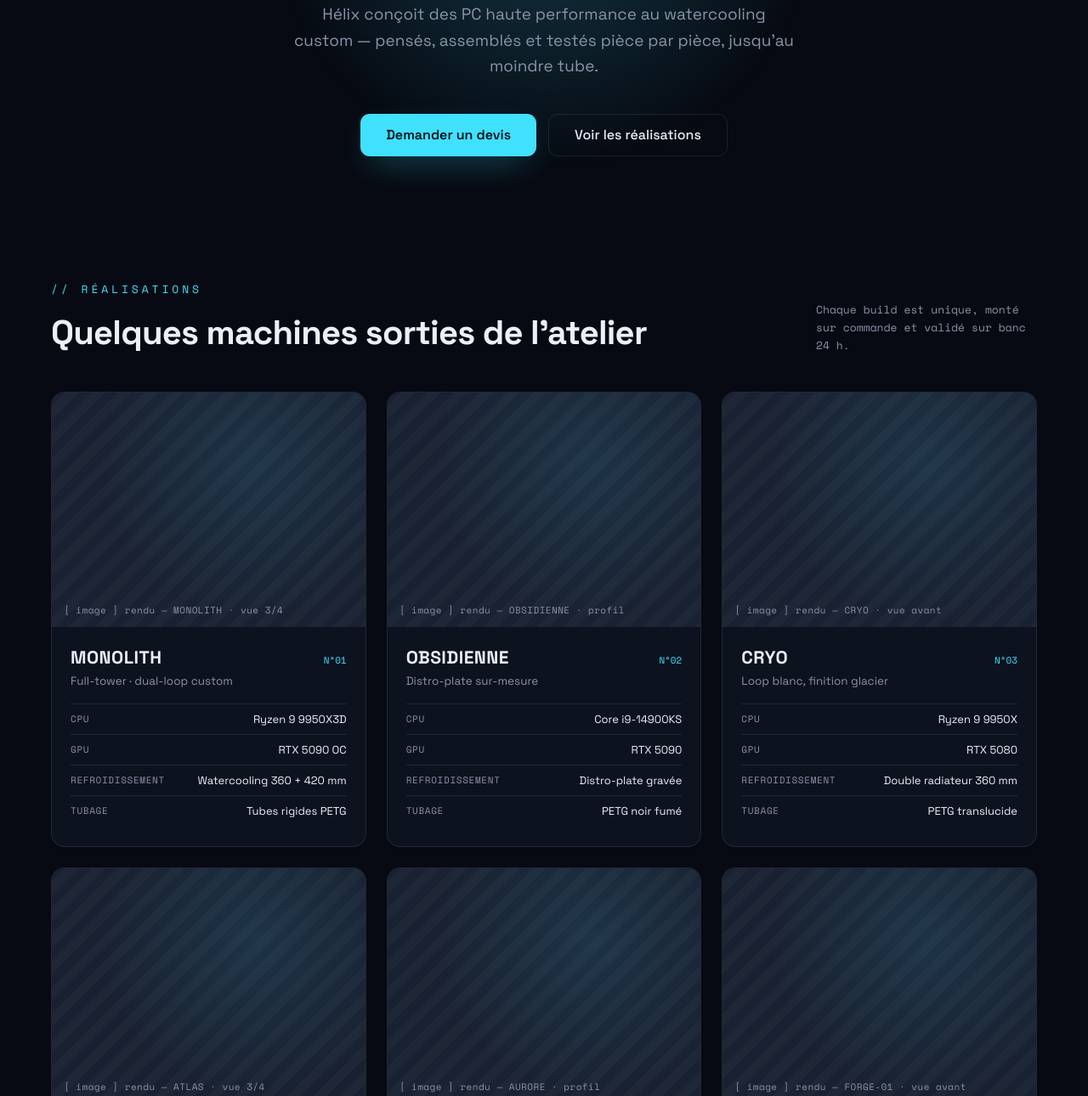
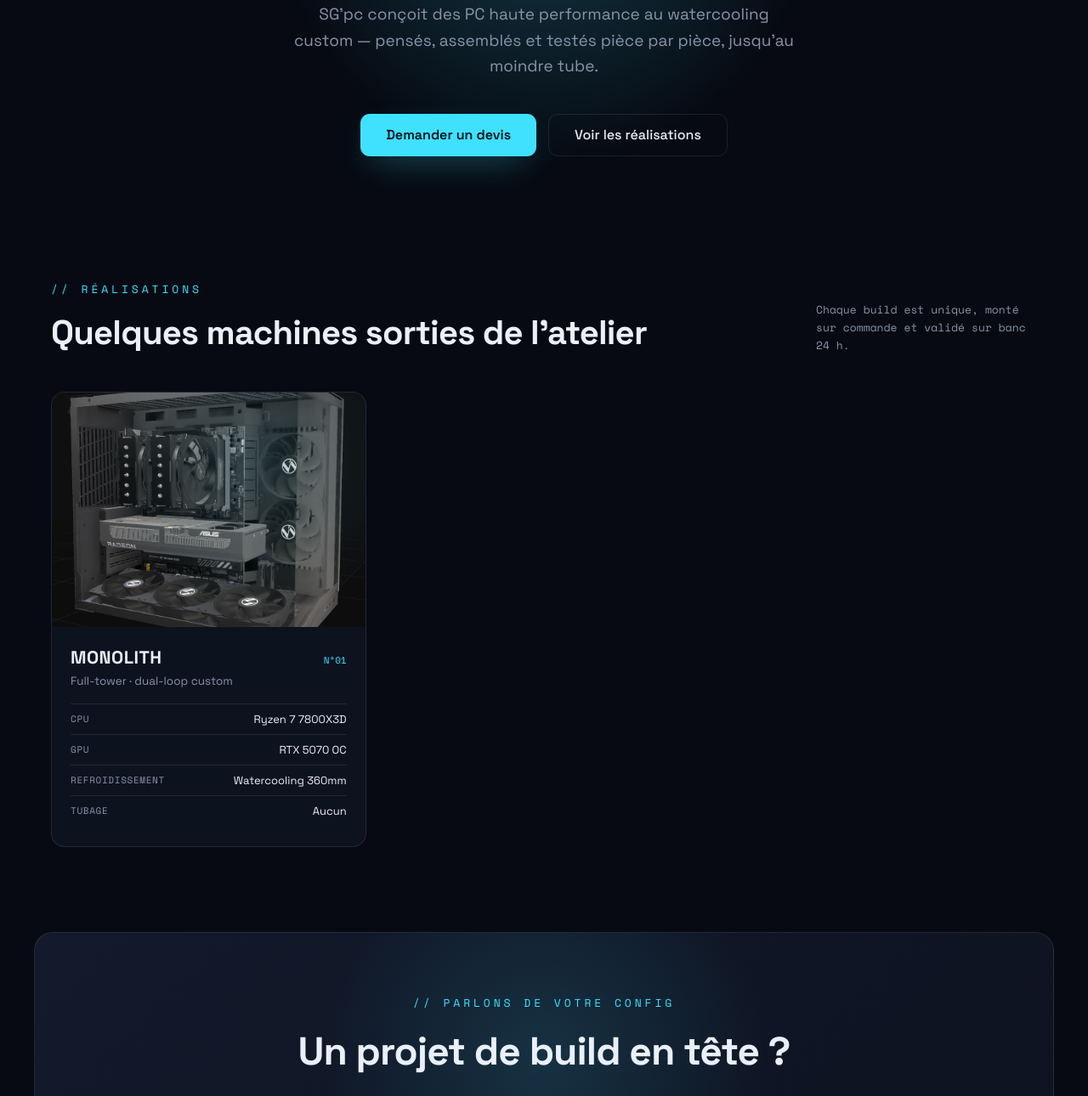
Before and after one commit to simeongarin-star/site-pc, a plain HTML site: page public/Helix.dc.html in a window 1280 px wide. Shown: the part 404-1694 px from the top of the page at 85% size. Drawn offline with nearby package versions, Linux system fonts and the light colour scheme.

```diff
--- a/public/Helix.css
+++ b/public/Helix.css
@@ -345,3 +345,24 @@
   }
   .home { transform: none; filter: none; }
 }
+
+/* ========================================================================== */
+/* carte des build  */
+/* ========================================================================== */
+.card__media {
+  aspect-ratio: 4 / 3; /* ou 16 / 9 */
+  position: relative;
+  overflow: hidden;
+}
+.card__media-img {
+  position: absolute;
+  inset: 0;
+  width: 100%;
+  height: 100%;
+  object-fit: cover;
+  z-index: 0;
+}
+.card__media-glow {
+  z-index: 1; /* reste au-dessus de l'image, comme effet visuel */
+  pointer-events: none;
+}
--- a/public/Helix.dc.html
+++ b/public/Helix.dc.html
@@ -3,8 +3,8 @@
 <head>
   <meta charset="utf-8">
   <meta name="viewport" content="width=device-width, initial-scale=1">
-  <title>HÉLIX — PC sur-mesure & watercooling custom</title>
-  <meta name="description" content="Hélix conçoit des PC haute performance au watercooling custom : pensés, assemblés et testés pièce par pièce.">
+  <title>SG'pc sur-mesure & watercooling custom</title>
+  <meta name="description" content="SG'pc conçoit des PC haute performance au watercooling custom : pensés, assemblés et testés pièce par pièce.">
 
   <!-- Polices -->
   <link rel="preconnect" href="https://fonts.googleapis.com">
@@ -32,7 +32,7 @@
     <header class="nav">
       <div class="brand">
         <div class="brand__mark" aria-hidden="true"></div>
-        <span class="brand__name">HÉLIX</span>
+        <span class="brand__name">SG'pc</span>
       </div>
       <nav class="nav__links">
         <a href="#realisations" onClick="{{ scrollWork }}" class="nav-link">Réalisations</a>
@@ -48,7 +48,7 @@
         <div class="hero__inner">
           <div class="eyebrow">// ATELIER DE BUILDS SUR-MESURE</div>
           <h1 class="hero__title">Des machines d'exception,<br>montées à la main.</h1>
-          <p class="hero__lead">Hélix conçoit des PC haute performance au watercooling custom — pensés, assemblés et testés pièce par pièce, jusqu'au moindre tube.</p>
+          <p class="hero__lead">SG'pc conçoit des PC haute performance au watercooling custom — pensés, assemblés et testés pièce par pièce, jusqu'au moindre tube.</p>
           <div class="hero__actions">
             <button type="button" onClick="{{ openQuote }}" class="btn btn-accent btn-lg">Demander un devis</button>
             <button type="button" onClick="{{ scrollWork }}" class="btn btn-ghost btn-lg">Voir les réalisations</button>
@@ -63,7 +63,7 @@
         <div>
           <div class="eyebrow">// ATELIER DE BUILDS SUR-MESURE</div>
           <h1 class="hero__title">Des machines d'exception, montées à la main.</h1>
-          <p class="hero__lead">Hélix conçoit des PC haute performance au watercooling custom — pensés, assemblés et testés pièce par pièce.</p>
+          <p class="hero__lead">SG'pc conçoit des PC haute performance au watercooling custom — pensés, assemblés et testés pièce par pièce.</p>
           <div class="hero__actions">
             <button type="button" onClick="{{ openQuote }}" class="btn btn-accent btn-lg">Demander un devis</button>
             <button type="button" onClick="{{ scrollWork }}" class="btn btn-ghost btn-lg">Voir les réalisations</button>
@@ -93,7 +93,7 @@
             <!-- Vignette « image » du build -->
             <div class="card__media">
               <div class="card__media-glow" aria-hidden="true"></div>
-              <div class="card__media-label">[ image ] {{ build.caption }}</div>
+              <img src="{{ build.img }}" alt="{{ build.caption }}" class="card__media-img">
             </div>
             <!-- Détails du build -->
             <div class="card__body">
@@ -123,14 +123,14 @@
           <h2 class="cta__title">Un projet de build en tête ?</h2>
           <p class="cta__lead">Décrivez votre besoin, on revient vers vous sous 48 h avec une proposition détaillée et chiffrée.</p>
           <button type="button" onClick="{{ openQuote }}" class="btn btn-accent btn-xl">Demander un devis</button>
-          <div class="cta__contact">contact@helix-builds.fr</div>
+          <div class="cta__contact"></div>
         </div>
       </div>
     </section>
 
     <!-- PIED DE PAGE -->
     <footer class="footer">
-      <span class="footer__brand">HÉLIX</span>
+      <span class="footer__brand">SG'pc</span>
       <span class="footer__meta">© 2026 · Builds PC sur-mesure · Watercooling custom</span>
     </footer>
   </div>
@@ -169,7 +169,8 @@
               <option>Pièce unique / showcase</option>
             </select>
             <select ref="{{ setFieldBudget }}" class="field" aria-label="Budget">
-              <option>3 000 à 5 000 €</option>
+              <option>1200 à 2500 €</option>
+              <option>2500 à 5 000 €</option>
               <option>5 000 à 8 000 €</option>
               <option>8 000 € et plus</option>
             </select>
--- a/public/Helix.js
+++ b/public/Helix.js
@@ -275,13 +275,13 @@
         stop: this.stop,
         // Catalogue des builds affichés dans la grille « Réalisations »
         builds: [
-          { num: '01', name: 'MONOLITH',   tag: 'Full-tower · dual-loop custom',  cpu: 'Ryzen 9 9950X3D',    gpu: 'RTX 5090 OC', cool: 'Watercooling 360 + 420 mm',  tube: 'Tubes rigides PETG', caption: 'rendu — MONOLITH · vue 3/4' },
-          { num: '02', name: 'OBSIDIENNE', tag: 'Distro-plate sur-mesure',        cpu: 'Core i9-14900KS',    gpu: 'RTX 5090',    cool: 'Distro-plate gravée',        tube: 'PETG noir fumé',     caption: 'rendu — OBSIDIENNE · profil' },
-          { num: '03', name: 'CRYO',       tag: 'Loop blanc, finition glacier',   cpu: 'Ryzen 9 9950X',      gpu: 'RTX 5080',    cool: 'Double radiateur 360 mm',    tube: 'PETG translucide',   caption: 'rendu — CRYO · vue avant' },
-          { num: '04', name: 'ATLAS',      tag: 'Station de travail HEDT',        cpu: 'Threadripper 7980X', gpu: 'RTX 5090',    cool: 'Mono-bloc CPU custom',       tube: 'Tubes rigides',      caption: 'rendu — ATLAS · vue 3/4' },
-          { num: '05', name: 'AURORE',     tag: 'Verre trempé, RGB discret',      cpu: 'Ryzen 7 9800X3D',    gpu: 'RTX 5080',    cool: 'AIO 420 mm custom',          tube: 'Soft-tube gainé',    caption: 'rendu — AURORE · profil' },
-          { num: '06', name: 'FORGE-01',   tag: 'Pièce unique numérotée',         cpu: 'Core i9-14900K',     gpu: 'RTX 5090',    cool: 'Loop dual + réservoir gravé', tube: 'PETG sur-mesure',   caption: 'rendu — FORGE-01 · vue avant' },
-        ],
+          { num: '01', name: 'MONOLITH',   tag: 'Full-tower · dual-loop custom',  cpu: 'Ryzen 7 7800X3D',    gpu: 'RTX 5070 OC', cool: 'Watercooling 360mm', tube: 'Aucun', caption: 'rendu — MONOLITH · vue 3/4', img: './images/image.png' },
+        //   { num: '02', name: 'OBSIDIENNE', tag: 'Distro-plate sur-mesure',        cpu: 'Core i9-14900KS',    gpu: 'RTX 5090',    cool: 'Distro-plate gravée',        tube: 'PETG noir fumé',     caption: 'rendu — OBSIDIENNE · profil' },
+        //   { num: '03', name: 'CRYO',       tag: 'Loop blanc, finition glacier',   cpu: 'Ryzen 9 9950X',      gpu: 'RTX 5080',    cool: 'Double radiateur 360 mm',    tube: 'PETG translucide',   caption: 'rendu — CRYO · vue avant' },
+        //   { num: '04', name: 'ATLAS',      tag: 'Station de travail HEDT',        cpu: 'Threadripper 7980X', gpu: 'RTX 5090',    cool: 'Mono-bloc CPU custom',       tube: 'Tubes rigides',      caption: 'rendu — ATLAS · vue 3/4' },
+        //   { num: '05', name: 'AURORE',     tag: 'Verre trempé, RGB discret',      cpu: 'Ryzen 7 9800X3D',    gpu: 'RTX 5080',    cool: 'AIO 420 mm custom',          tube: 'Soft-tube gainé',    caption: 'rendu — AURORE · profil' },
+        //   { num: '06', name: 'FORGE-01',   tag: 'Pièce unique numérotée',         cpu: 'Core i9-14900K',     gpu: 'RTX 5090',    cool: 'Loop dual + réservoir gravé', tube: 'PETG sur-mesure',   caption: 'rendu — FORGE-01 · vue avant' },
+        ]
       };
     }
   };
```
Also changed, not shown: public/images/image.png (added).
